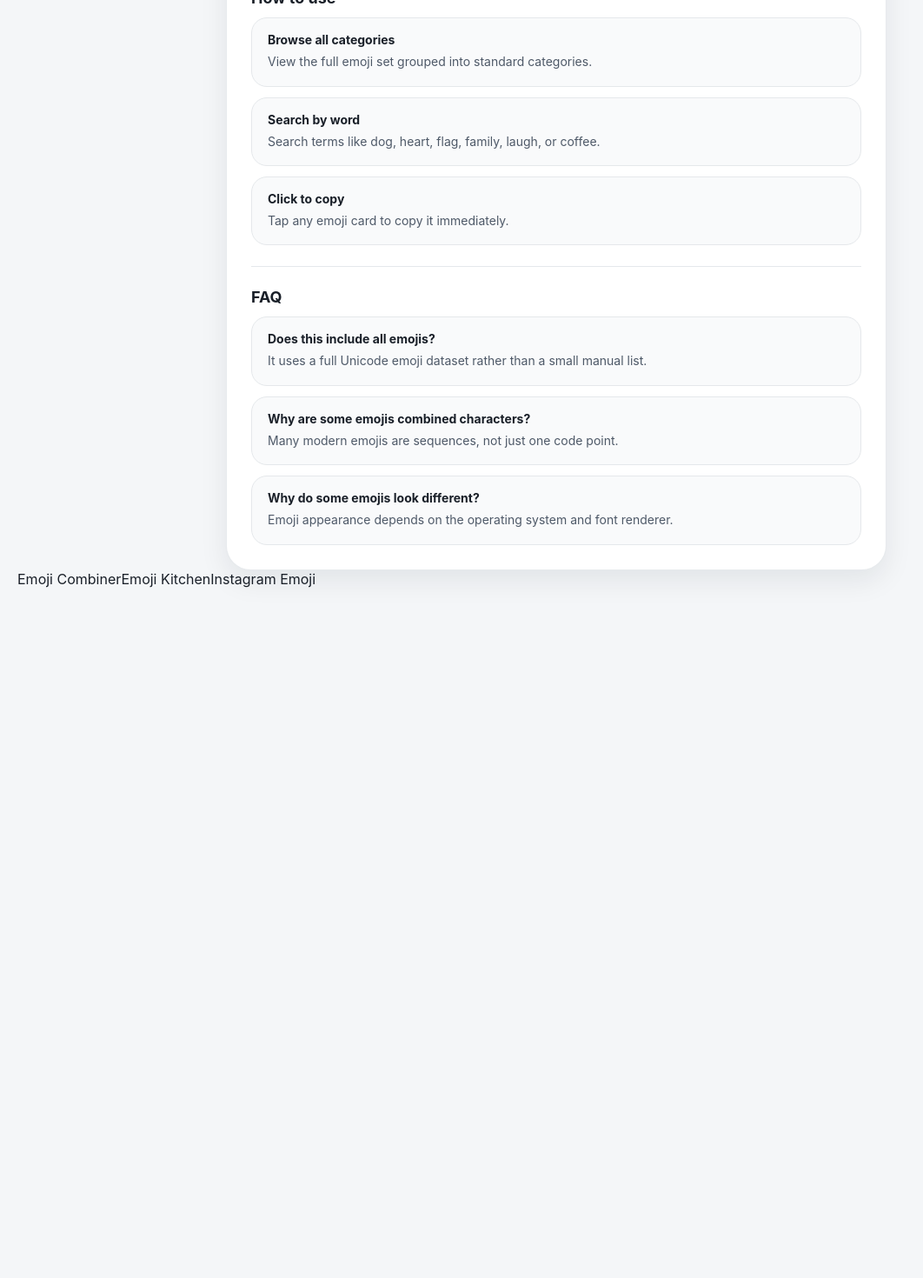
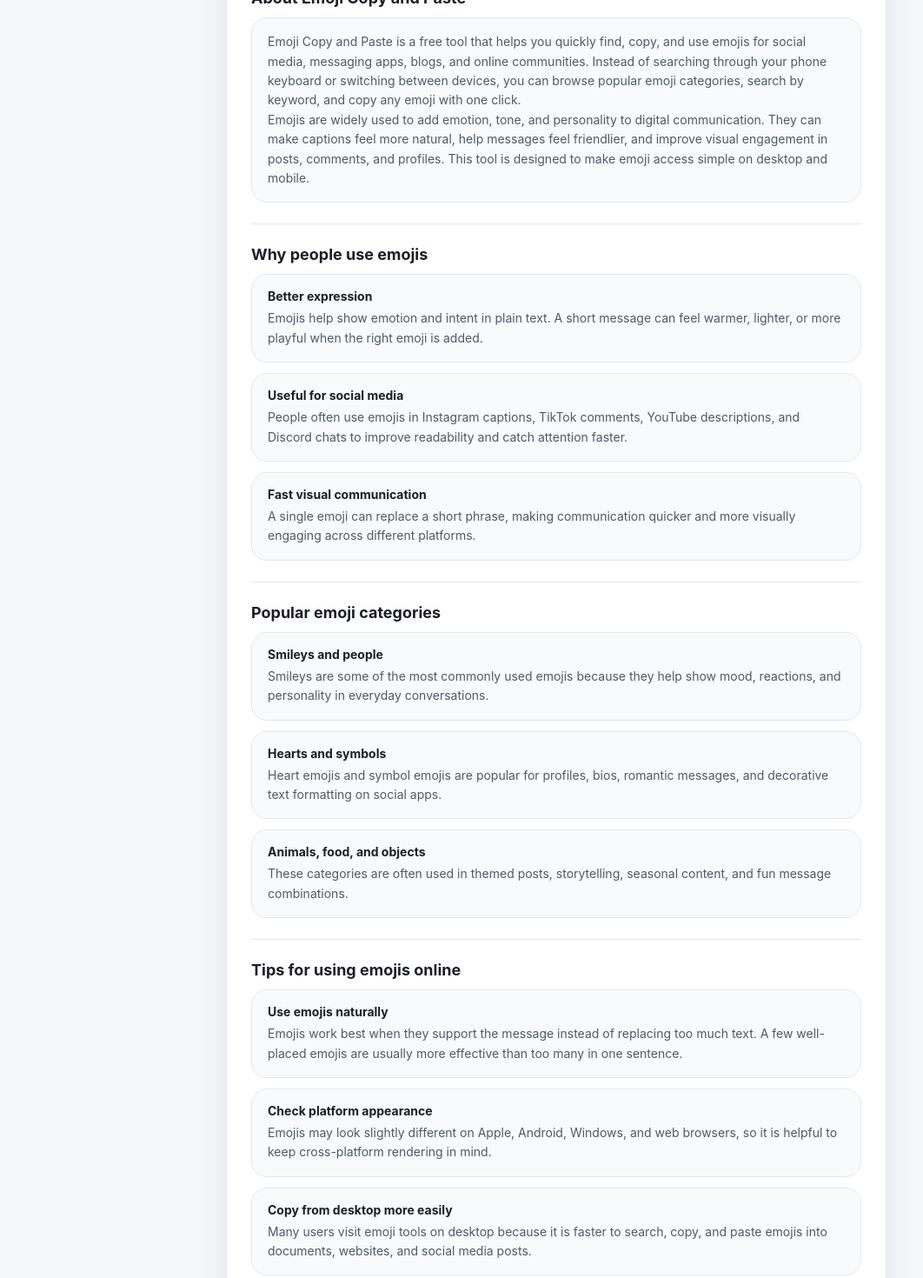
Before and after one commit to leeseulahn/emoji-copy-paste, a Next.js app: page / in a window 1280 px wide. Shown: the part 1280-2750 px from the top of the page at 87% size, without its empty margins (0-1062 px from the left). Before the commit the page ends 2036 px from the top, so only its background shows below. Built offline with nearby package versions, Linux system fonts and the light colour scheme; a web font is replaced by a local one.

Commit message:
Update page.tsx

```diff
--- a/app/page.tsx
+++ b/app/page.tsx
@@ -332,6 +332,112 @@ export default function HomePage() {
             )}
           </div>
 
+          <div className="section mt-24" id="about">
+  <h2 className="section-title">About Emoji Copy and Paste</h2>
+  <div className="info-list">
+    <div className="info-item">
+      <p className="info-text">
+        Emoji Copy and Paste is a free tool that helps you quickly find, copy,
+        and use emojis for social media, messaging apps, blogs, and online
+        communities. Instead of searching through your phone keyboard or
+        switching between devices, you can browse popular emoji categories,
+        search by keyword, and copy any emoji with one click.
+      </p>
+      <p className="info-text mt-12">
+        Emojis are widely used to add emotion, tone, and personality to digital
+        communication. They can make captions feel more natural, help messages
+        feel friendlier, and improve visual engagement in posts, comments, and
+        profiles. This tool is designed to make emoji access simple on desktop
+        and mobile.
+      </p>
+    </div>
+  </div>
+</div>
+
+<div className="section mt-24" id="why-emojis">
+  <h2 className="section-title">Why people use emojis</h2>
+  <div className="info-list">
+    <div className="info-item">
+      <p className="info-title">Better expression</p>
+      <p className="info-text">
+        Emojis help show emotion and intent in plain text. A short message can
+        feel warmer, lighter, or more playful when the right emoji is added.
+      </p>
+    </div>
+    <div className="info-item">
+      <p className="info-title">Useful for social media</p>
+      <p className="info-text">
+        People often use emojis in Instagram captions, TikTok comments, YouTube
+        descriptions, and Discord chats to improve readability and catch
+        attention faster.
+      </p>
+    </div>
+    <div className="info-item">
+      <p className="info-title">Fast visual communication</p>
+      <p className="info-text">
+        A single emoji can replace a short phrase, making communication quicker
+        and more visually engaging across different platforms.
+      </p>
+    </div>
+  </div>
+</div>
+
+<div className="section mt-24" id="categories-info">
+  <h2 className="section-title">Popular emoji categories</h2>
+  <div className="info-list">
+    <div className="info-item">
+      <p className="info-title">Smileys and people</p>
+      <p className="info-text">
+        Smileys are some of the most commonly used emojis because they help show
+        mood, reactions, and personality in everyday conversations.
+      </p>
+    </div>
+    <div className="info-item">
+      <p className="info-title">Hearts and symbols</p>
+      <p className="info-text">
+        Heart emojis and symbol emojis are popular for profiles, bios, romantic
+        messages, and decorative text formatting on social apps.
+      </p>
+    </div>
+    <div className="info-item">
+      <p className="info-title">Animals, food, and objects</p>
+      <p className="info-text">
+        These categories are often used in themed posts, storytelling, seasonal
+        content, and fun message combinations.
+      </p>
+    </div>
+  </div>
+</div>
+
+<div className="section mt-24" id="social-tips">
+  <h2 className="section-title">Tips for using emojis online</h2>
+  <div className="info-list">
+    <div className="info-item">
+      <p className="info-title">Use emojis naturally</p>
+      <p className="info-text">
+        Emojis work best when they support the message instead of replacing too
+        much text. A few well-placed emojis are usually more effective than too
+        many in one sentence.
+      </p>
+    </div>
+    <div className="info-item">
+      <p className="info-title">Check platform appearance</p>
+      <p className="info-text">
+        Emojis may look slightly different on Apple, Android, Windows, and web
+        browsers, so it is helpful to keep cross-platform rendering in mind.
+      </p>
+    </div>
+    <div className="info-item">
+      <p className="info-title">Copy from desktop more easily</p>
+      <p className="info-text">
+        Many users visit emoji tools on desktop because it is faster to search,
+        copy, and paste emojis into documents, websites, and social media posts.
+      </p>
+    </div>
+  </div>
+</div>
+
+
           <div className="section mt-24" id="guide">
             <h2 className="section-title">How to use</h2>
             <div className="info-list">
@@ -355,6 +461,8 @@ export default function HomePage() {
               </div>
             </div>
           </div>
+
+
 
           <div className="section mt-24" id="faq">
             <h2 className="section-title">FAQ</h2>
```
